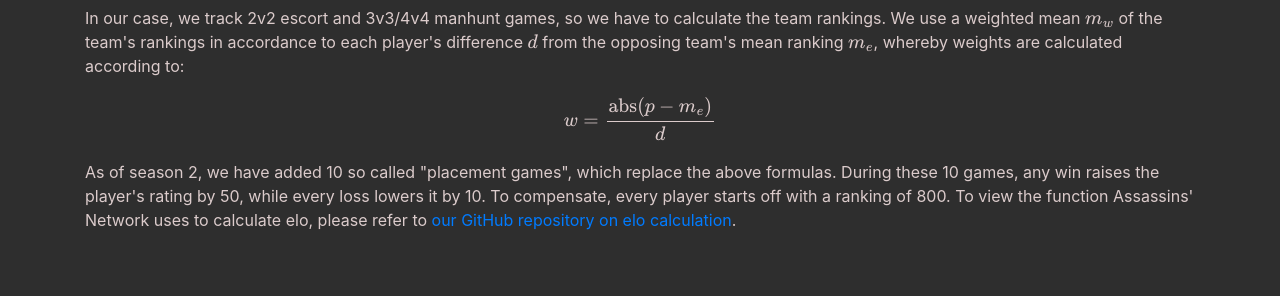
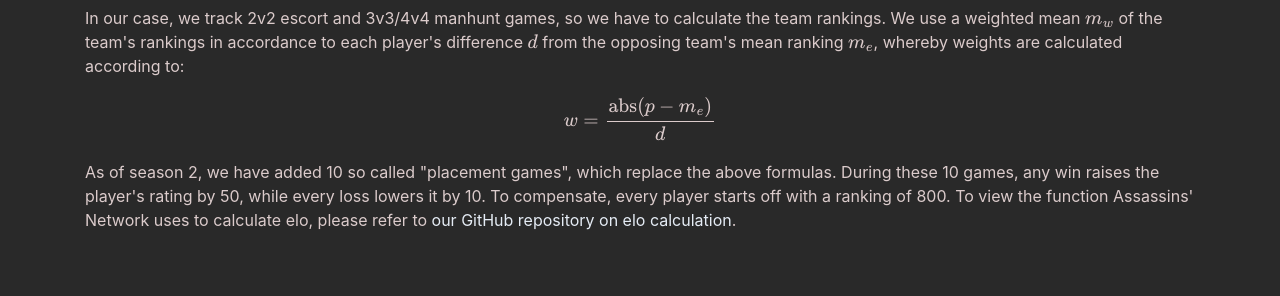
Before and after one commit to ACBMP/AN-Flask, a Flask app: page /elo in a window 1280 px wide. Shown: the part 785-1081 px from the top of the page. Run offline with Flask 2, Linux system fonts and the light colour scheme; some libraries are stand-ins or nearby versions.

Commit message:
Minor changes dark ui

```diff
--- a/static/main.css
+++ b/static/main.css
@@ -1,5 +1,5 @@
 body {
-    background: #2e2e2e;
+    background: #292929;
     color: #dbcbcb;
     margin-top: 5rem;
   }
@@ -23,6 +23,9 @@ body {
   .site-header .navbar-nav .nav-link:active, .btn:active{
     font-weight: 500;
   }
+  .nav-link:active{
+    background: #4d4d4d;
+  }
 
   .navbar-nav{
     align-items: flex-start;
@@ -32,7 +35,7 @@ body {
     background: #383838;
     padding: 10px 20px;
     border: 1px solid #dddddd;
-    border-radius: 3px;
+    border-radius: 5px;
     margin-bottom: 20px;
   }
 
@@ -123,3 +126,6 @@ body {
     .warning, .warning h3{
       color: rgb(255, 27, 27);
     }
+  a {
+    color: #e5ecf5;
+    }
```
